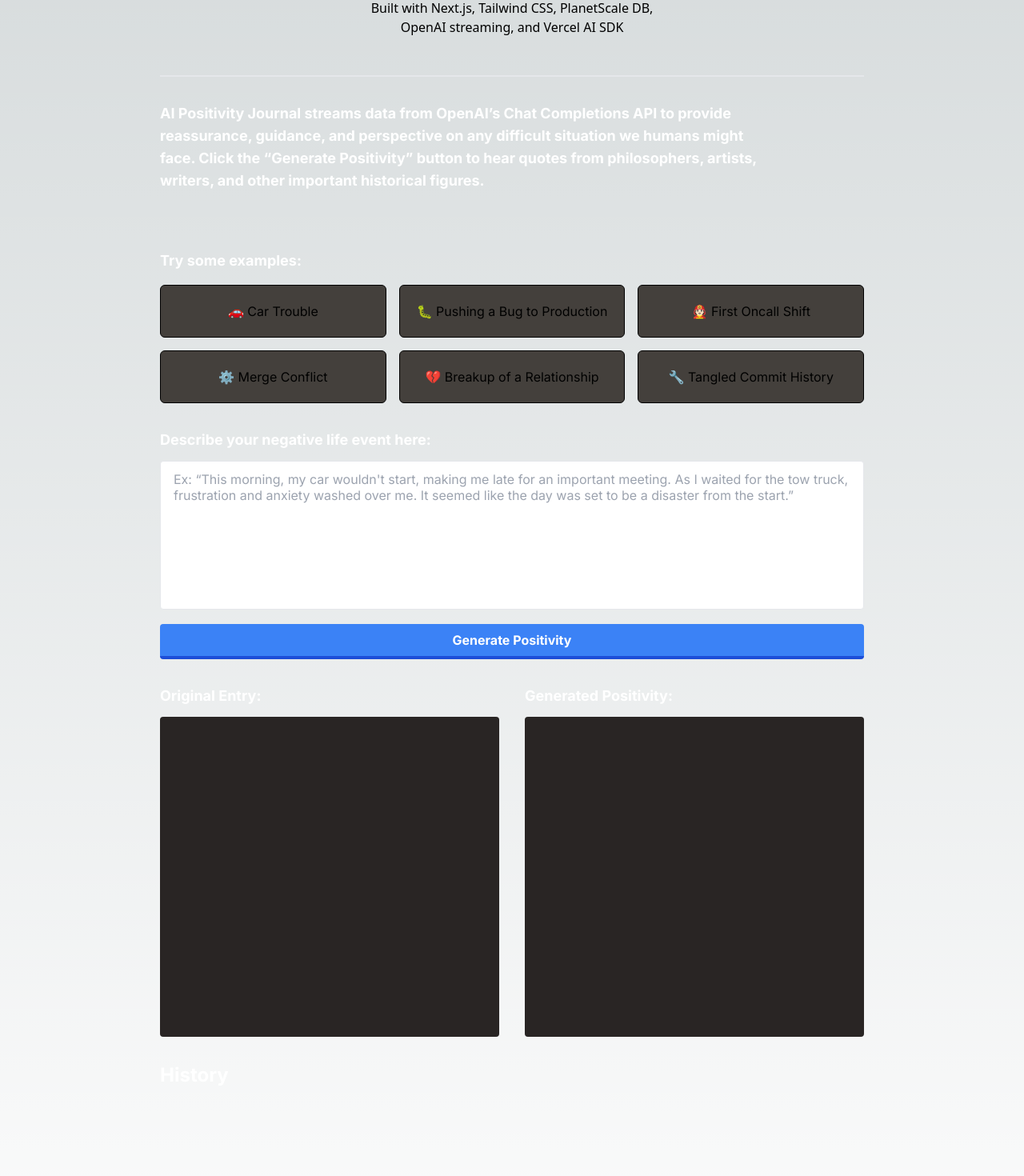
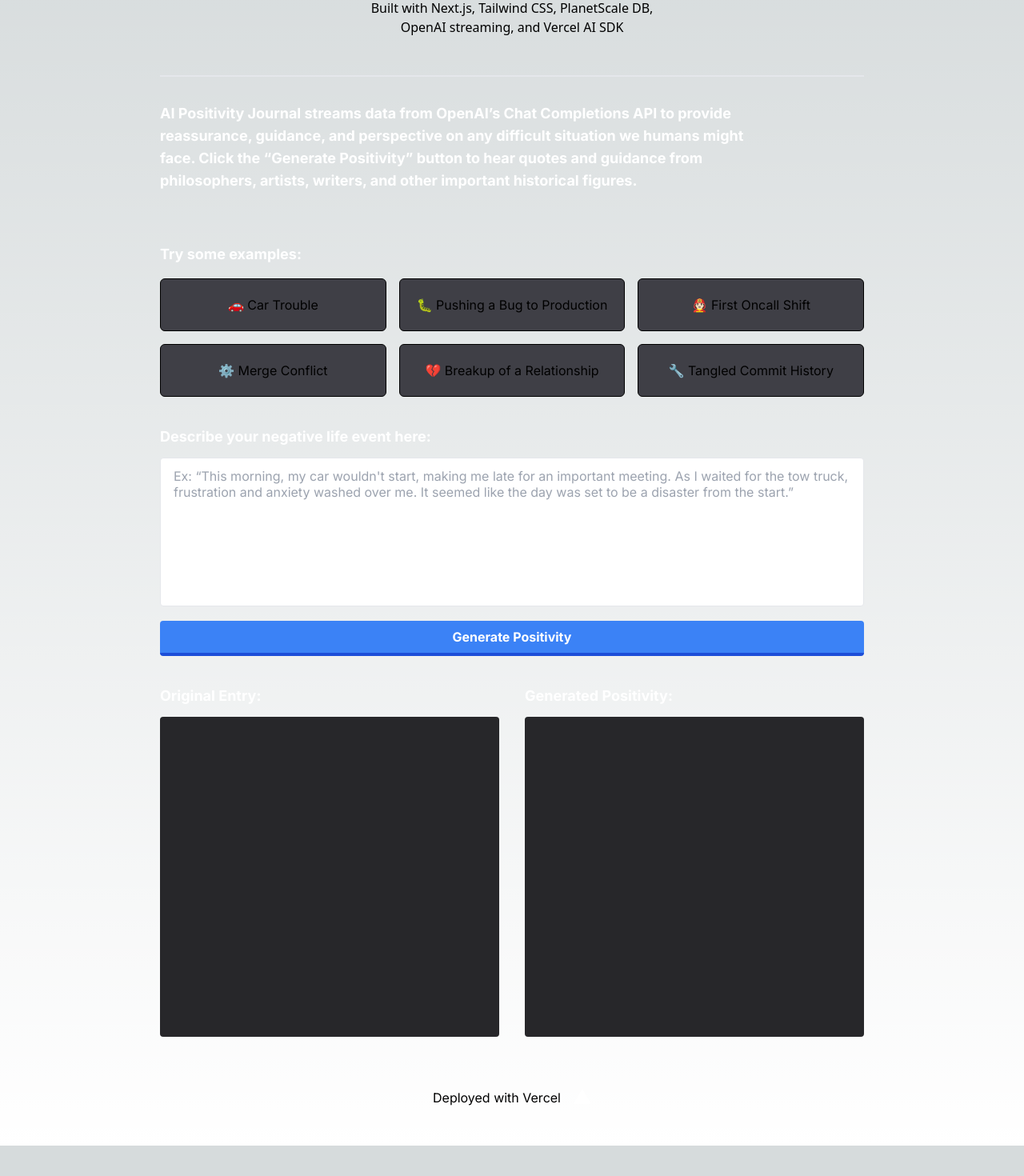
Before and after one commit to ewang0/ai-positivity-journal, a Next.js app: page / in a window 1280 px wide. Shown: the part 118-1588 px from the top of the page at 80% size. After the commit the page ends 1550 px from the top, so only its background shows below. Built offline with nearby package versions, Linux system fonts and the light colour scheme.

Commit message:
Styling updates

```diff
--- a/app/icons.tsx
+++ b/app/icons.tsx
@@ -6,7 +6,7 @@ export const VercelIcon = () => {
       fill="none"
       xmlns="http://www.w3.org/2000/svg"
     >
-      <path d="M37.5274 0L75.0548 65H0L37.5274 0Z" fill="#000000" />
+      <path d="M37.5274 0L75.0548 65H0L37.5274 0Z" fill="#FFFFFF" />
     </svg>
   );
 };
--- a/app/page.tsx
+++ b/app/page.tsx
@@ -3,7 +3,7 @@
 import History from "./history";
 import { useState, useRef } from "react";
 import { useChat, Message } from "ai/react";
-import { LoadingCircle } from "./icons";
+import { LoadingCircle, VercelIcon } from "./icons";
 import ReactMarkdown from "react-markdown";
 import remarkGfm from "remark-gfm";
 import { STRINGS } from "./strings.js"
@@ -50,23 +50,24 @@ export default function Home() {
   );
 
   return (
-    <main className="flex flex-col max-w-[880px] m-auto">
+    <main className="px-16">
+      <div className="flex flex-col max-w-[880px] m-auto">
         <div className="flex flex-col justify-center items-center w-full py-12 border-b-2">
           <h1 className="font-mono font-bold mb-5 text-center text-5xl">AI Positivity Journal</h1>
           <p className="font-sans max-w-sm text-center">Built with Next.js, Tailwind CSS, PlanetScale DB, OpenAI streaming, and Vercel AI SDK</p>
         </div>
-      <div className="block text-white text-lg font-bold mb-10 mt-8 max-w-3xl">
+        <div className="block text-white text-lg font-bold mb-16 mt-8 max-w-3xl">
           {STRINGS.INTRO}
         </div>
         <div className="flex flex-col">
-        <div className="block text-white text-lg font-bold mb-4 mt-8 max-w-3xl">
+          <div className="block text-white text-lg font-bold mb-4 max-w-3xl">
             Try some examples:
           </div>
           <div className="grid grid-cols-3 gap-4">
             {STRINGS.EXAMPLES.map((example, i) => (
               <button
                 key={i}
-              className="rounded-md border border-black text-center text-md bg-stone-700 px-5 py-5 text-left transition-all duration-75 hover:border-white hover:bg-stone-600 active:bg-gray-50 cursor-pointer"
+                className="rounded-md border border-black text-center text-md bg-zinc-700 px-5 py-5 text-left transition-all duration-75 hover:border-white hover:bg-zinc-600 active:bg-gray-50 cursor-pointer"
                 onClick={() => {
                   setInput(example.content);
                   inputRef.current?.focus();
@@ -80,7 +81,7 @@ export default function Home() {
         <div>
           <form
             onSubmit={handleSubmit}
-          className="w-full mt-8"
+            className="w-full mt-9"
           >
               <label className="block text-white text-lg font-bold mb-3" htmlFor="username">
                 Describe your negative life event here:
@@ -101,18 +102,15 @@ export default function Home() {
           </form>
         </div>
         <div className='grid grid-cols-2 gap-x-8'>
-        <div className="flex flex-col w-full pt-8">
+          <div className="flex flex-col w-full pt-9">
             <div className="block text-white text-lg font-bold mb-3">Original Entry:</div>
-          <div className="h-[400px] max-h-[400px] overflow-scroll bg-stone-800 rounded py-3 px-4">
+            <div className="h-[400px] max-h-[400px] overflow-scroll bg-zinc-800 rounded py-3 px-4">
               {originalInput}
             </div>
-          {/* <button className="bg-blue-500 w-full hover:bg-blue-400 mt-[18px] text-white font-bold py-2 px-4 border-b-4 border-blue-700 opacity-50 cursor-not-allowed rounded">
-            Save
-          </button> */}
           </div>
-        <div className="flex flex-col w-full pt-8">
+          <div className="flex flex-col w-full pt-9">
             <div className="block text-white text-lg font-bold mb-3">Generated Positivity:</div>
-          <div className="h-full max-h-[400px] overflow-scroll bg-stone-800 rounded py-3 px-4">
+            <div className="h-full max-h-[400px] overflow-scroll bg-zinc-800 rounded py-3 px-4">
               {messages[messages.length - 1]?.role === "user" ? <LoadingCircle/> :
                 <ReactMarkdown
                     className="prose mt-1 w-full break-words prose-p:leading-relaxed"
@@ -132,8 +130,16 @@ export default function Home() {
               Save
             </button> */}
           </div>
+          {/* <button className="bg-blue-500 w-full hover:bg-blue-400 mt-[18px] text-white font-bold py-2 px-4 border-b-4 border-blue-700 opacity-50 cursor-not-allowed rounded">
+            Save Results
+          </button> */}
         </div>
-      <History />
+        {/* <History /> */}
+        <div className="flex justify-center items-center gap-4 mb-12 mt-16">
+          <p>Deployed with Vercel</p>
+          <VercelIcon />
+        </div>
+      </div>
     </main>
   );
 }
--- a/app/strings.js
+++ b/app/strings.js
@@ -26,5 +26,5 @@ export const STRINGS = {
         },
     ],
     REQUEST_PROMPT: "Please take the following negative situation and provide a quote from a famous philosopher or historical figure that may provide some guidance. Please include any supporting comments. Please return the quote in bolded text.",
-    INTRO: "AI Positivity Journal streams data from OpenAI’s Chat Completions API to provide reassurance, guidance, and perspective on any difficult situation we humans might face. Click the “Generate Positivity” button to hear quotes from philosophers, artists, writers, and other important historical figures."
+    INTRO: "AI Positivity Journal streams data from OpenAI’s Chat Completions API to provide reassurance, guidance, and perspective on any difficult situation we humans might face. Click the “Generate Positivity” button to hear quotes and guidance from philosophers, artists, writers, and other important historical figures."
 }
```
Lines whose indentation alone changed are shown as unchanged.
